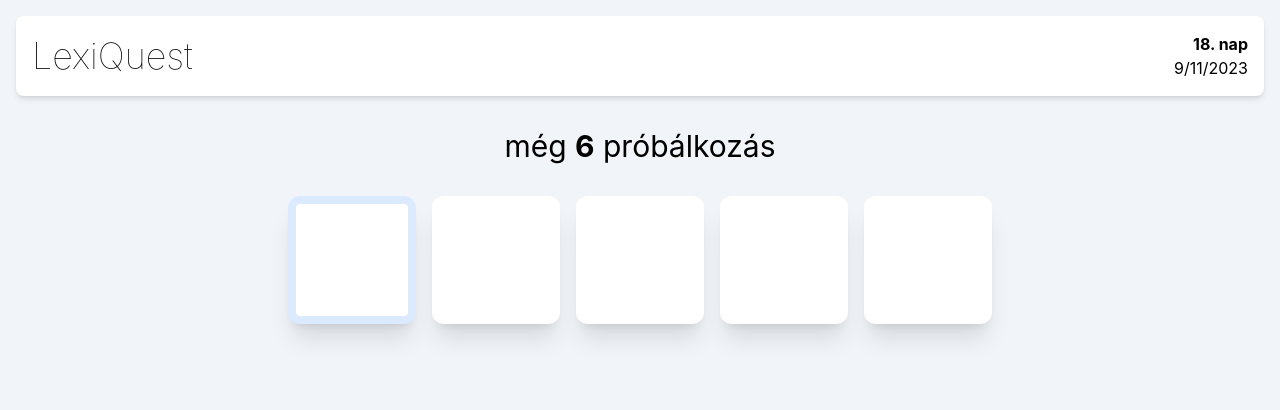
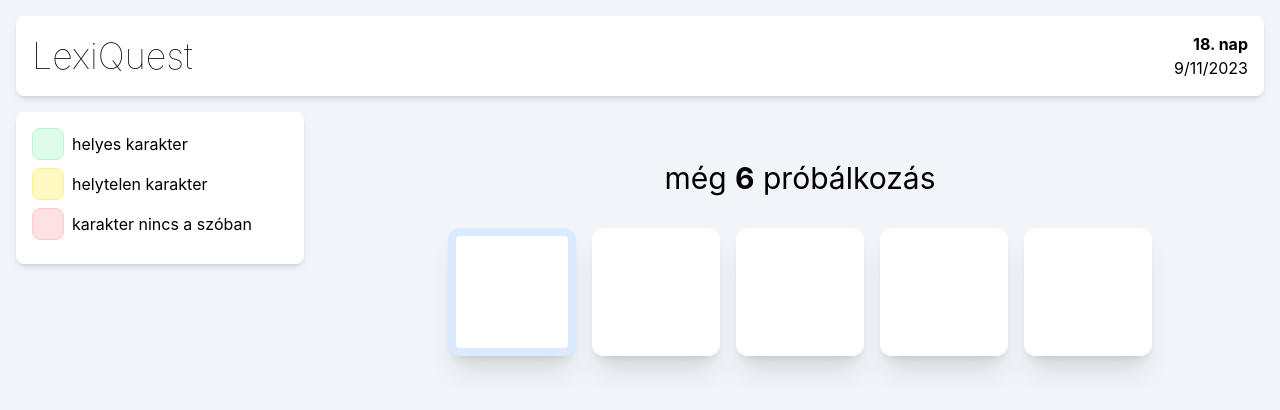
Before and after one commit to klevcsoo/lexiquest, a React (Create React App) app in the folder lexiquest-client/: page /game in a window 1280 px wide. Shown: the top 410 px of the page. Built offline with nearby package versions, Linux system fonts and the light colour scheme; no server answers.

Commit message:
add legend

```diff
--- /dev/null
+++ b/lexiquest-client/src/components/GameBoard.tsx
@@ -0,0 +1,31 @@
+import {WordInput} from "./WordInput";
+import {AttemptHistory} from "./AttemptHistory";
+import {useAttempHistory} from "../hooks/useAttempHistory";
+import {useMemo} from "react";
+import {MAX_DAILY_ATTEMPTS} from "../lib/config";
+
+export function GameBoard() {
+    const [attemptHistory, loadingAttemptHistory] = useAttempHistory();
+    const remaningAttempts = useMemo<number | undefined>(() => {
+        return !!attemptHistory ? MAX_DAILY_ATTEMPTS - attemptHistory.entries.length : undefined;
+    }, [attemptHistory]);
+
+    return loadingAttemptHistory || !attemptHistory ? (
+        <div className="w-screen h-screen grid place-content-center">
+            <h1 className="text-3xl animate-pulse">Betöltés...</h1>
+        </div>
+    ) : (
+        <div className="w-full p-12 flex flex-col gap-8">
+            <p className="text-3xl text-center">
+                {!remaningAttempts ? (
+                    <span>a helyes szó volt:</span>
+                ) : (
+                    <span>még <b>{remaningAttempts}</b> próbálkozás</span>
+                )}
+            </p>
+            <WordInput onValidation={() => {
+            }}/>
+            <AttemptHistory attemptHistory={attemptHistory}/>
+        </div>
+    );
+}
--- a/lexiquest-client/src/components/Header.tsx
+++ b/lexiquest-client/src/components/Header.tsx
@@ -5,7 +5,7 @@ export function Header() {
     const [dayData, loadingDayData] = useGameDayData();
 
     return (
-        <div className="sticky top-4 mx-4 p-4 bg-white rounded-lg shadow-md
+        <div className="sticky top-0 m-4 p-4 bg-white rounded-lg shadow-md
         flex flex-row justify-between items-center">
             <Link to="/">
                 <h1 className="font-thin text-4xl text-center select-none">
--- /dev/null
+++ b/lexiquest-client/src/components/Legend.tsx
@@ -0,0 +1,19 @@
+export function Legend() {
+    return (
+        <div className="h-min mx-4 p-4 flex flex-col gap-2 bg-white shadow-md rounded-lg">
+            <div className="w-full flex flex-row gap-2 items-center justify-start">
+                <div className="w-8 h-8 bg-green-100 rounded-lg border border-green-200"></div>
+                <p>helyes karakter</p>
+            </div>
+            <div className="w-full flex flex-row gap-2 items-center justify-start">
+                <div className="w-8 h-8 bg-yellow-100 rounded-lg border border-yellow-200"></div>
+                <p>helytelen karakter</p>
+            </div>
+            <div className="w-full flex flex-row gap-2 items-center justify-start">
+                <div className="w-8 h-8 bg-red-100 rounded-lg border border-red-200"></div>
+                <p>karakter nincs a szóban</p>
+            </div>
+            <p></p>
+        </div>
+    );
+}
--- a/lexiquest-client/src/layouts/GameLayout.tsx
+++ b/lexiquest-client/src/layouts/GameLayout.tsx
@@ -1,34 +1,15 @@
-import {WordInput} from "../components/WordInput";
-import {Fragment, useMemo} from "react";
-import {AttemptHistory} from "../components/AttemptHistory";
-import {MAX_DAILY_ATTEMPTS} from "../lib/config";
+import {Fragment} from "react";
 import {Header} from "../components/Header";
-import {useAttempHistory} from "../hooks/useAttempHistory";
+import {Legend} from "../components/Legend";
+import {GameBoard} from "../components/GameBoard";
 
 export function GameLayout() {
-    const [attemptHistory, loadingAttemptHistory] = useAttempHistory();
-    const remaningAttempts = useMemo<number | undefined>(() => {
-        return !!attemptHistory ? MAX_DAILY_ATTEMPTS - attemptHistory.entries.length : undefined;
-    }, [attemptHistory]);
-
-    return loadingAttemptHistory || !attemptHistory ? (
-        <div className="w-screen h-screen grid place-content-center">
-            <h1 className="text-3xl animate-pulse">Betöltés...</h1>
-        </div>
-    ) : (
+    return (
         <Fragment>
             <Header/>
-            <div className="w-full p-12 flex flex-col gap-8">
-                <p className="text-3xl text-center">
-                    {!remaningAttempts ? (
-                        <span>a helyes szó volt:</span>
-                    ) : (
-                        <span>még <b>{remaningAttempts}</b> próbálkozás</span>
-                    )}
-                </p>
-                <WordInput onValidation={() => {
-                }}/>
-                <AttemptHistory attemptHistory={attemptHistory}/>
+            <div className="grid grid-rows-1 grid-cols-[20rem_auto]">
+                <Legend/>
+                <GameBoard/>
             </div>
         </Fragment>
     );
```
